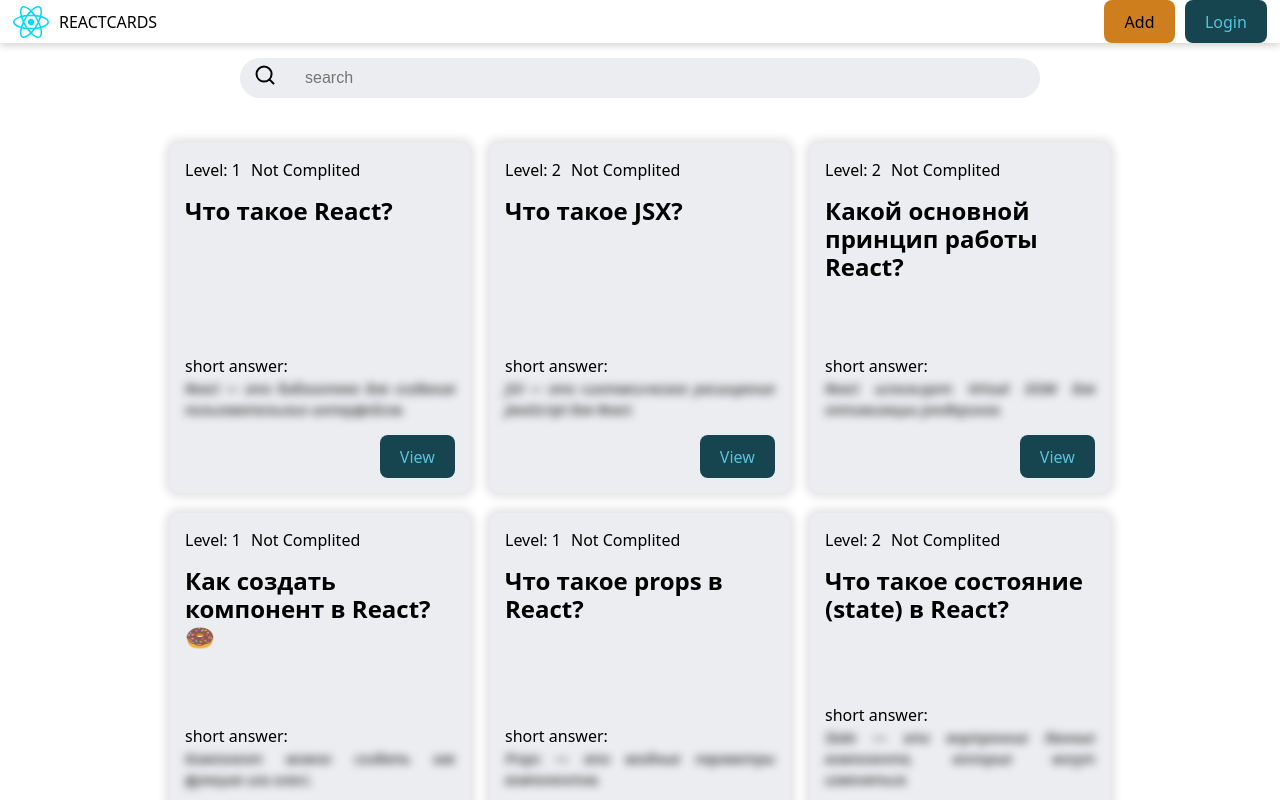
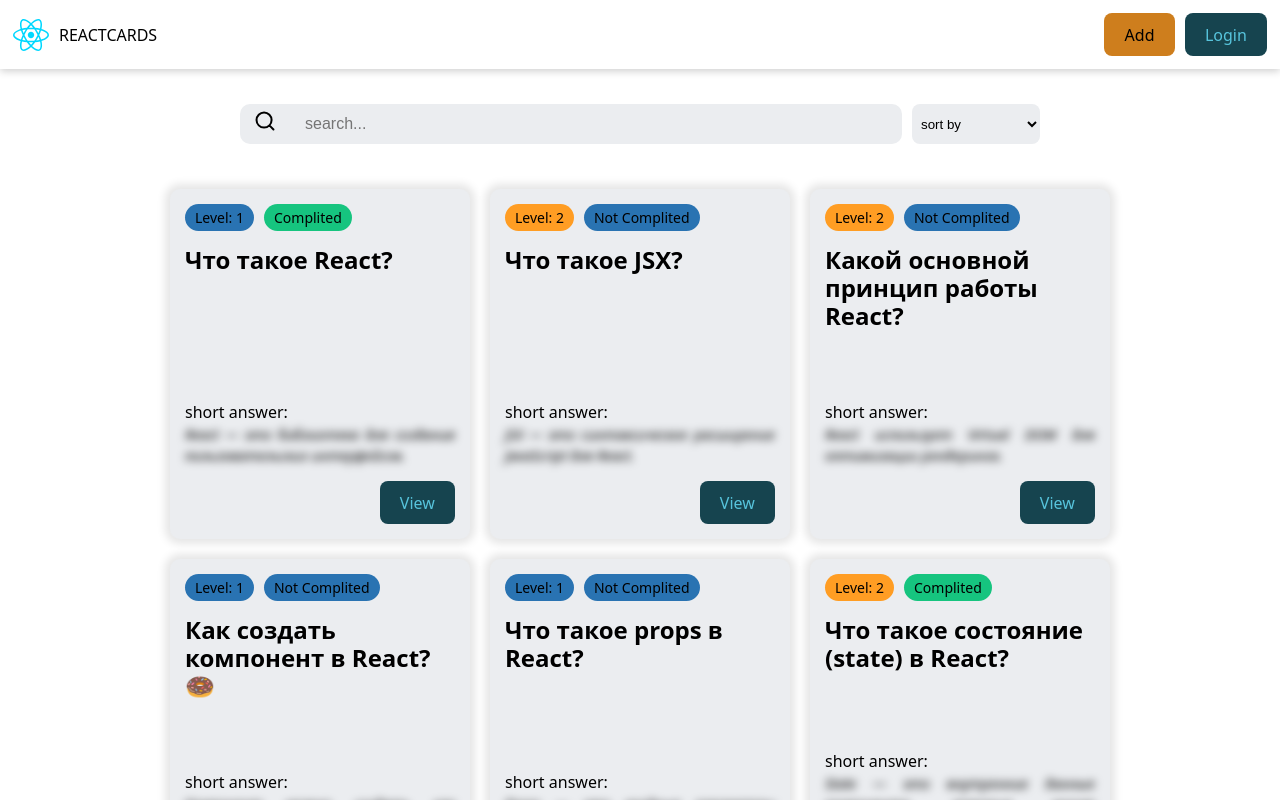
Before and after one commit to sergei404/react-app-course, a React (Vite) app: page / in a window 1280 px wide. Built offline with nearby package versions, Linux system fonts and the light colour scheme; data requests are answered from the project's data file.

Commit message:
add sort logic

```diff
--- /dev/null
+++ b/src/components/Badge/Badge.jsx
@@ -0,0 +1,16 @@
+import cls from "./Badge.module.css";
+
+export const Badge = ({ variant, children }) => {
+  switch (variant) {
+    case "primary":
+      return <div className={`${cls.badge} ${cls.primary}`}>{children}</div>;
+    case "success":
+      return <div className={`${cls.badge} ${cls.success}`}>{children}</div>;
+    case "warning":
+      return <div className={`${cls.badge} ${cls.warning}`}>{children}</div>;
+    case "alert":
+      return <div className={`${cls.badge} ${cls.alert}`}>{children}</div>;
+    default:
+      return <div className={cls.badge}>{children}</div>;
+  }
+};
--- /dev/null
+++ b/src/components/Badge/Badge.module.css
@@ -0,0 +1,23 @@
+.badge {
+  width: fit-content;
+  border-radius: 20px;
+  padding: 3px 10px;
+  color: var(--text-color);
+  text-transform: capitalize;
+  font-weight: 500;
+  font-size: 14px;
+  background-color: #c5baff;
+}
+
+.primary {
+    background-color: #2973b2;
+}
+.success {
+    background-color: #16c47f;
+}
+.warning {
+    background-color: #ff9d23;
+}
+.alert {
+    background-color: #d84040;
+}
--- /dev/null
+++ b/src/components/Badge/index.jsx
@@ -0,0 +1 @@
+export { Badge } from "./Badge.jsx";
--- a/src/components/Header/Header.module.css
+++ b/src/components/Header/Header.module.css
@@ -2,7 +2,8 @@
   width: 100%;
   height: 70px;
   background-color: var(--main-bg-color);
-  padding: 0 13px;
+  padding: 13px;
+  margin-bottom: 20px;
   display: flex;
   justify-content: space-between;
   align-items: center;
--- a/src/components/QuestionCard/QuestionCard.jsx
+++ b/src/components/QuestionCard/QuestionCard.jsx
@@ -1,14 +1,21 @@
 import { useNavigate } from "react-router-dom";
 import { Button } from "../Button";
 import cls from "./QuestionCard.module.css";
+import { Badge } from "../Badge";
 
 export const QuestionCard = ({ card }) => {
   const navigate = useNavigate();
+
+  const levelVariant = card.level === 1 ? "primary" : card.level === 2 ? "warning" : "alert";
+  const completedVariant = card.completed ? "success" : "primary";
+
   return (
     <div className={cls.card}>
       <div className={cls.cardLabels}>
-        <div>Level: {card.level}</div>
-        <div>{card.complited ? "Complited" : "Not Complited"}</div>
+        <Badge variant={levelVariant}>Level: {card.level}</Badge>
+        {/* <div>Level: {card.level}</div> */}
+        <Badge variant={completedVariant}>{card.completed ? "Complited" : "Not Complited"}</Badge>
+        {/* <div>{card.complited ? "Complited" : "Not Complited"}</div> */}
       </div>
       <h5 className={cls.cardTitle}>{card.question}</h5>
       <div className={cls.cardAnswers}>
--- a/src/components/SearchInput/SearchInput.jsx
+++ b/src/components/SearchInput/SearchInput.jsx
@@ -9,7 +9,7 @@ export const SearchInput = ({ value, onChange }) => {
       <label htmlFor={inputId}>
         <SearchIcon className={cls.searchIcon}/>
       </label>
-      <input id={inputId} type="text" value={value} onChange={onChange} className={cls.input} placeholder="search" />
+      <input id={inputId} type="text" value={value} onChange={onChange} className={cls.input} placeholder="search..." />
     </div>
   );
 };
--- a/src/components/SearchInput/SearchInput.module.css
+++ b/src/components/SearchInput/SearchInput.module.css
@@ -5,7 +5,7 @@
     display: flex;
     align-items: center;
     gap: 30px;
-    border-radius: 20px;
+    border-radius: 10px;
     background-color: var(--card-bg-color);
 }
 
--- a/src/pages/HomePage/HomePage.jsx
+++ b/src/pages/HomePage/HomePage.jsx
@@ -1,4 +1,4 @@
-import { useEffect, useState } from "react";
+import { useEffect, useState, useMemo } from "react";
 import { Loader } from "../../components/Loader";
 import { API_URL } from "../../constants";
 import cls from "./HomePage.module.css";
@@ -10,41 +10,51 @@ import { SearchInput } from "../../components/SearchInput";
 export const HomePage = () => {
   const [cards, setCards] = useState([]);
   const [searchValue, setSearchValue] = useState("");
-
-  //const inputRef = useRef()
+  const [sortSelectValue, setSortSelectValue] = useState("");
 
   const [getQuestions, isLoading, error] = useFetch(async (url) => {
     console.log(url, API_URL);
     const response = await fetch(`${API_URL}/${url}`);
     const data = await response.json();
-    console.log(data);
     setCards(data);
     return data;
   });
 
+  const questions = useMemo(
+    () => cards.filter((card) => card.question.toLowerCase().includes(searchValue.trim())),
+    [cards, searchValue],
+  );
+
   useEffect(() => {
-    getQuestions("react");
-  }, []);
-
-  // const testRefHandler = () => {
-  //   console.log("ref", inputRef.current.value);
-  // };
+    getQuestions(`react/?${sortSelectValue}`);
+  }, [sortSelectValue]);
 
   const onSearchChangeHandler = (evt) => {
     setSearchValue(evt.target.value);
-    console.log(searchValue);
+  };
+
+  const onSortChangeHandler = (evt) => {
+    console.log(evt.target.value);
+    setSortSelectValue(evt.target.value);
   };
 
   return (
     <>
       <div className={cls.controlsContainer}>
-        <SearchInput value={searchValue} onChange={onSearchChangeHandler}/>
+        <SearchInput value={searchValue} onChange={onSearchChangeHandler} />
+        <select onChange={onSortChangeHandler} value={sortSelectValue} className={cls.select}>
+          <option value="">sort by</option>
+          <hr />
+          <option value="_sort=level">level ASC</option>
+          <option value="_sort=-level">level DESC</option>
+          <option value="_sort=completed">complited ASC</option>
+          <option value="_sort=-completed">complited DESC</option>
+        </select>
       </div>
-      {/* <input type="text" ref={inputRef} />
-      <button onClick={testRefHandler}>test ref</button> */}
       {isLoading && <Loader />}
       {error && <p>{error}</p>}
-      {!isLoading && <QuestionCardList cards={cards} />}
+      {questions.length === 0 && <p className={cls.noCards}>No cards...</p>}
+      {!isLoading && <QuestionCardList cards={questions} />}
     </>
   );
 };
--- a/src/pages/HomePage/HomePage.module.css
+++ b/src/pages/HomePage/HomePage.module.css
@@ -6,5 +6,27 @@
   display: flex;
   justify-content: center;
   align-items: center;
-  gap: -10px;
+  flex-wrap: wrap;
+  gap: 10px;
 }
+
+@media screen and (min-width: 768px) {
+  .controlsContainer {
+    flex-wrap: nowrap;
+  }
+}
+
+.noCards {
+  width: fit-content;
+  margin: 0 auto;
+}
+
+.select {
+  height: 40px;
+  padding: 5px;
+  border-radius: 8px;
+  border: none;
+  outline: none;
+  background-color: var(--card-bg-color);
+  color: var(--text-color);
+}
```
